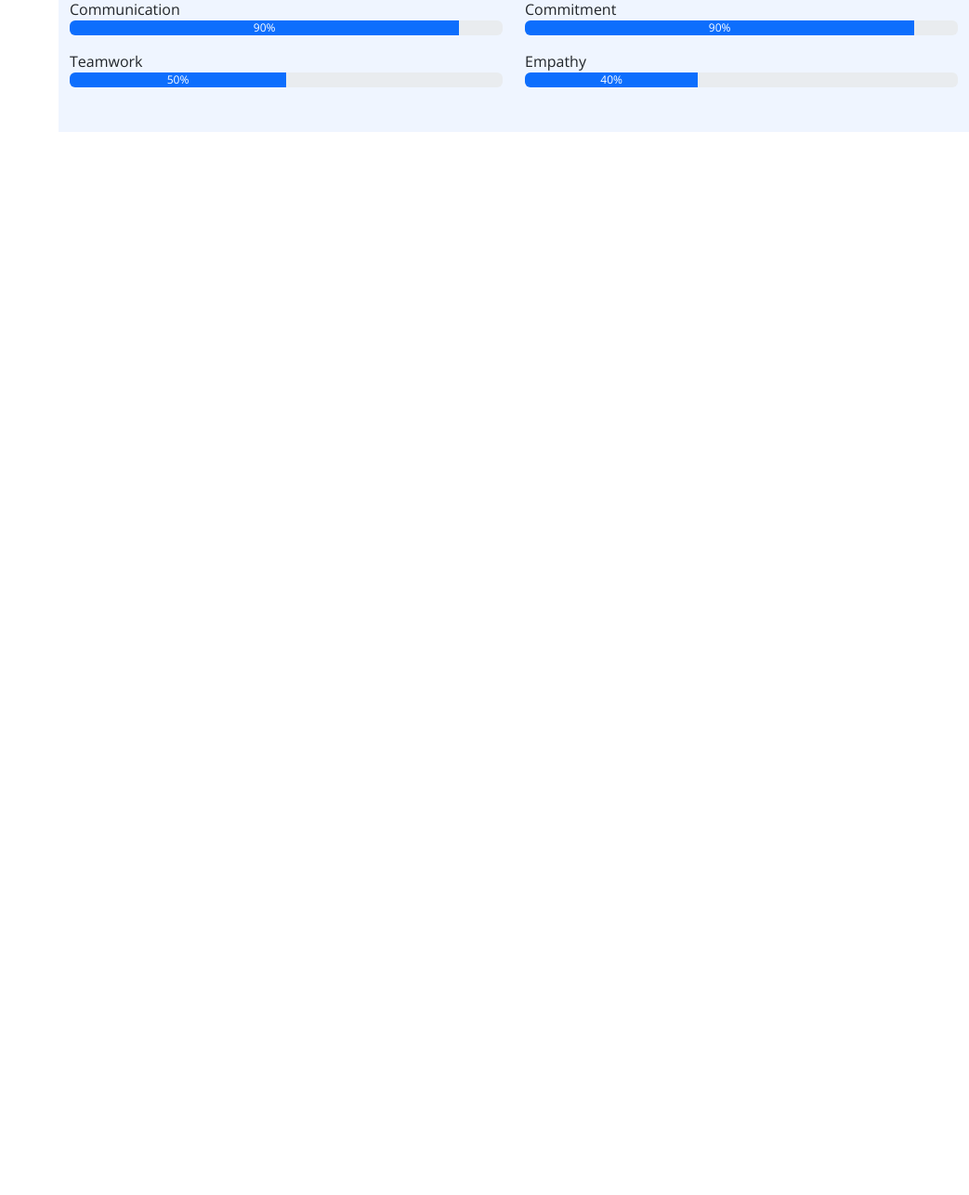
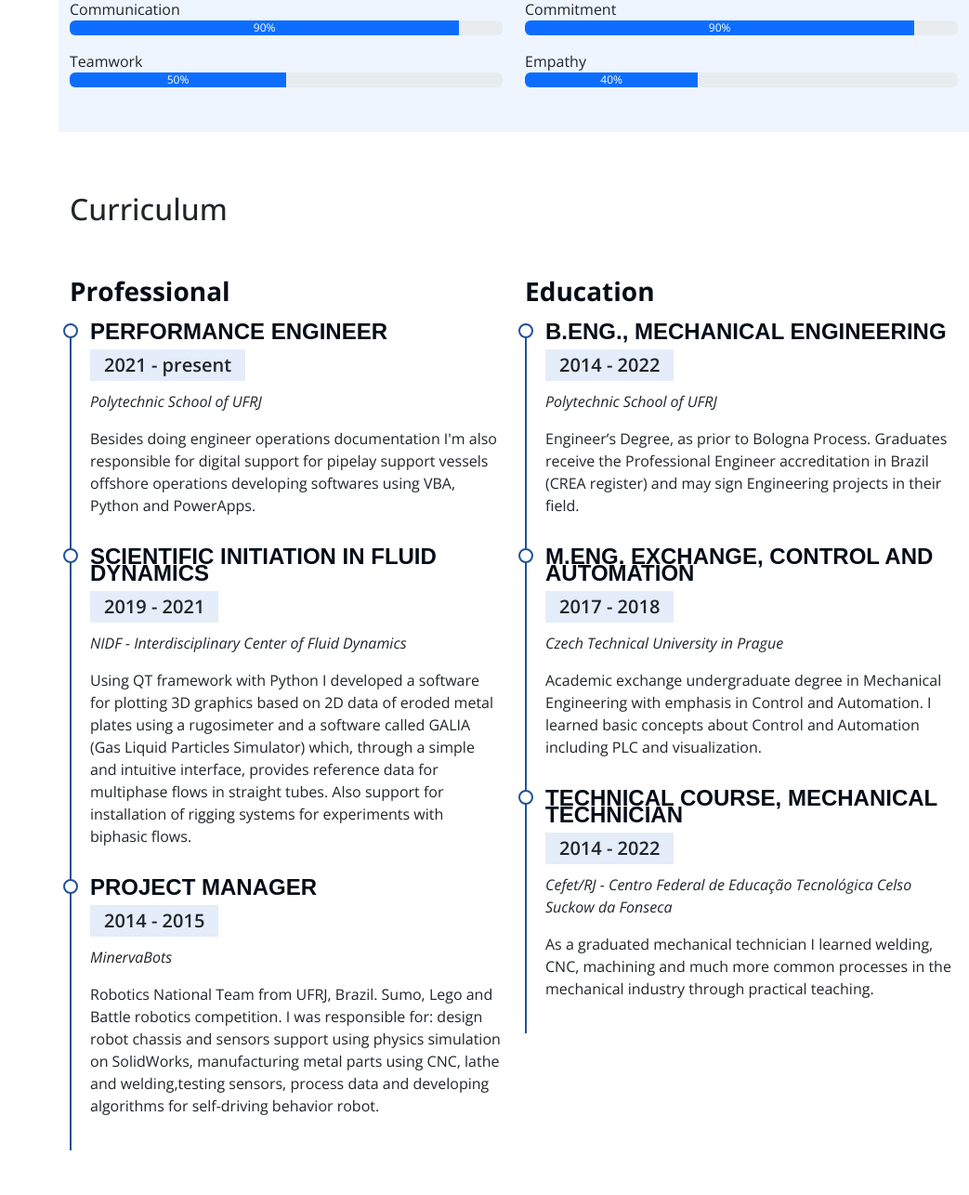
Before and after one commit to furquim25/portfolio-rafael-furquim, a Flask app: page / in a window 1280 px wide. Shown: the part 1924-3210 px from the top of the page at 93% size, without its empty margins (237-1280 px from the left). Before the commit the page ends 2066 px from the top, so only its background shows below. Run offline with Flask 2, Linux system fonts and the light colour scheme; some libraries are stand-ins or nearby versions.

Commit message:
section curriculum added

```diff
--- a/static/style.css
+++ b/static/style.css
@@ -183,3 +183,46 @@ i.menu-mobile {
 .section-bg {
     background-color: #eff5ff;
 }
+
+.cv .cv-title{
+    font-weight: 700;
+    margin-top: 20px;
+    margin-bottom: 20px;
+    color: #050d18
+}
+
+.cv .cv-item {
+    padding: 0 0 20px 20px;
+    margin-top: -2px;
+    border-left: 2px solid #1f5297;
+    position: relative;
+}
+
+.cv .cv-item h4 {
+    line-height: 18px;
+    font-weight: 600;
+    text-transform: uppercase;
+    font-family: "Poppins", sans-serif;
+    color: #050d18;
+    margin-bottom: 10px;
+}
+
+.cv .cv-item h5 {
+    background: #e4edf9;
+    padding: 5px 15px;
+    display: inline-block;
+    font-weight: 600;
+    margin-bottom: 10px;
+}
+
+.cv .cv-item::before {
+    content: "";
+    position: absolute;
+    top: 0;
+    left: -9px;
+    width: 16px;
+    height: 16px;
+    border: 2px solid #1f5297;
+    background: #fff;
+    border-radius: 50%;
+}
--- a/templates/index.html
+++ b/templates/index.html
@@ -40,13 +40,13 @@
                   <a class="nav-link" href="#skills"><i class="bi bi-list-check"></i> Skills</a>
                 </li>
                 <li class="nav-item">
-                    <a class="nav-link" href="#"><i class="bi bi-file-earmark"></i> Curriculum</a>
+                    <a class="nav-link" href="#curriculum"><i class="bi bi-file-earmark"></i> Curriculum</a>
                 </li>
                 <li class="nav-item">
-                    <a class="nav-link" href="#"><i class="bi bi-collection"></i> Projects</a>
+                    <a class="nav-link" href="#projects"><i class="bi bi-collection"></i> Projects</a>
                 </li>
                 <li class="nav-item">
-                    <a class="nav-link" href="#"><i class="bi bi-envelope"></i> Contact</a>
+                    <a class="nav-link" href="#contact"><i class="bi bi-envelope"></i> Contact</a>
                 </li>
               </ul>
         </nav>
@@ -233,6 +233,66 @@
 
             </div>
         </section>
+
+        <section id="curriculum" class="mt-5 cv">
+            <div class="container pb-5">
+                <h2 class="pt-3 pb-4">Curriculum</h2>
+
+                <div class="row">
+                    <div class="col-md-6">
+                        <h3 class="cv-title">Professional</h3>
+
+                        <div class="cv-item">
+                            <h4>Performance Engineer</h4>
+                            <h5>2021 - present</h5>
+                            <p><em>Polytechnic School of UFRJ</em></p>
+                            <p> Besides doing engineer operations documentation I'm also responsible for digital support for pipelay support vessels offshore operations developing softwares using VBA, Python and PowerApps.</p>
+                        </div>
+
+                        <div class="cv-item">
+                            <h4>Scientific Initiation in Fluid Dynamics</h4>
+                            <h5>2019 - 2021</h5>
+                            <p><em>NIDF - Interdisciplinary Center of Fluid Dynamics</em></p>
+                            <p>Using QT framework with Python I developed a software for plotting 3D graphics based on 2D data of eroded metal plates using a rugosimeter and a software called GALIA (Gas Liquid Particles Simulator) which, through a simple and intuitive interface, provides reference data for multiphase flows in straight tubes. Also support for installation of rigging systems for experiments with biphasic flows.</p>
+                        </div>
+
+                        <div class="cv-item">
+                            <h4>Project Manager</h4>
+                            <h5>2014 - 2015</h5>
+                            <p><em>MinervaBots</em></p>
+                            <p>Robotics National Team from UFRJ, Brazil. Sumo, Lego and Battle robotics competition. I was responsible for: design robot chassis and sensors support using physics simulation on SolidWorks, manufacturing metal parts using CNC, lathe and welding,testing sensors, process data and developing algorithms for self-driving behavior robot.
+                        </div>
+
+                    </div>
+
+                    <div class="col-md-6">
+                        <h3 class="cv-title">Education</h3>
+                        <div class="cv-item">
+                            <h4>B.Eng., Mechanical Engineering</h4>
+                            <h5>2014 - 2022</h5>
+                            <p><em>Polytechnic School of UFRJ</em></p>
+                            <p>Engineer’s Degree, as prior to Bologna Process. Graduates receive the Professional Engineer accreditation in Brazil (CREA register) and may sign Engineering projects in their field.</p>
+                        </div>
+
+                        <div class="cv-item">
+                            <h4>M.Eng. Exchange, Control and Automation</h4>
+                            <h5>2017 - 2018</h5>
+                            <p><em>Czech Technical University in Prague</em></p>
+                            <p>Academic exchange undergraduate degree in Mechanical Engineering with emphasis in Control and Automation. I learned basic concepts about Control and Automation including PLC and visualization.</p>
+                        </div>
+
+                        <div class="cv-item">
+                            <h4>Technical Course, Mechanical Technician</h4>
+                            <h5>2014 - 2022</h5>
+                            <p><em>Cefet/RJ - Centro Federal de Educação Tecnológica Celso Suckow da Fonseca</em></p>
+                            <p>As a graduated mechanical technician I learned welding, CNC, machining and much more common processes in the mechanical industry through practical teaching.</p>
+                        </div>
+
+                    </div>
+                </div>
+            </div>
+
+        </section>
     </main>
 
     <script src="../static/bootstrap/js/bootstrap.bundle.min.js"></script>
```
